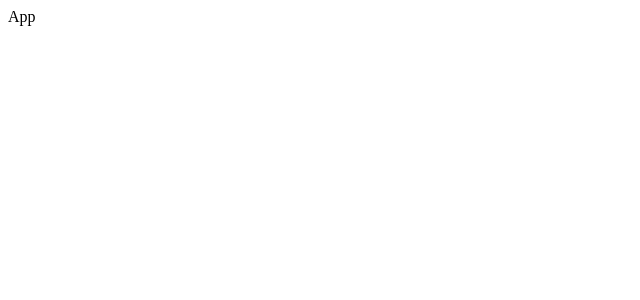
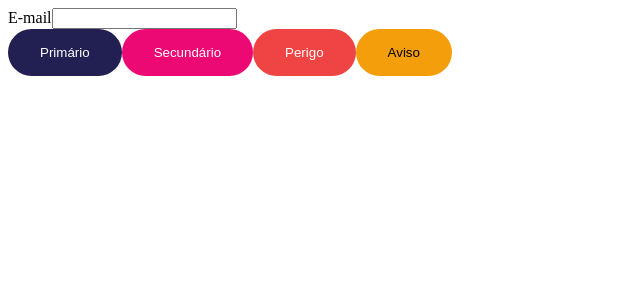
Before and after one commit to msilvalucas/dragons, a React (Vite) app: page / in a window 1280 px wide. Shown: the top 300 px of the page, without its empty margins (0-640 px from the left). Built offline with nearby package versions, Linux system fonts and the light colour scheme.

Commit message:
feat: add project fonts

```diff
--- a/src/App.tsx
+++ b/src/App.tsx
@@ -1,5 +1,16 @@
+import { Button } from './components/ui/Button/Button';
+import { Input } from './components/ui/Input/Input';
+
 function App() {
-  return <div>App</div>;
+  return (
+    <div>
+      <Input label="E-mail" type="email" />
+      <Button variant="primary">Primário</Button>
+      <Button variant="secondary">Secundário</Button>
+      <Button variant="danger">Perigo</Button>
+      <Button variant="warning">Aviso</Button>
+    </div>
+  );
 }
 
 export default App;
--- a/src/components/ui/Input/Input.module.css
+++ b/src/components/ui/Input/Input.module.css
@@ -0,0 +1,8 @@
+input {
+  padding: 1rem 2rem;
+  border-radius: 30px;
+  border: none;
+  cursor: pointer;
+  font-weight: 500;
+  transition: all 0.2s;
+}
```
Also changed, not shown: public/fonts/ProductSans-Regular.ttf (added), public/fonts/TT Supermolot Bold.ttf (added), src/services/api.ts (added).
